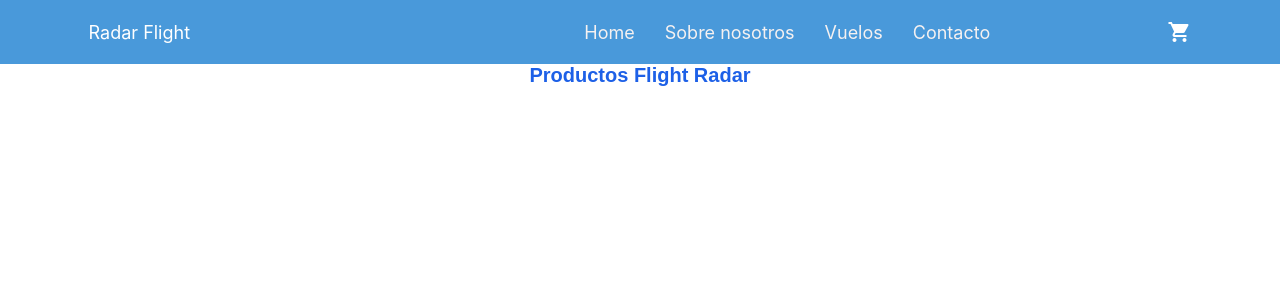
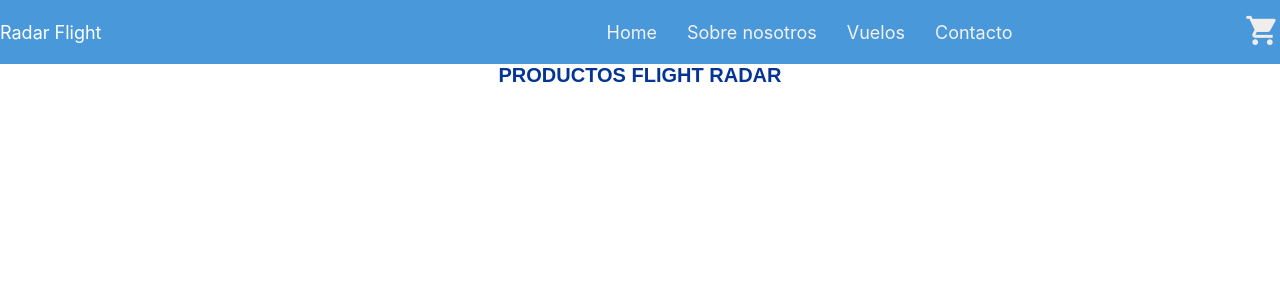
Before and after one commit to Diegosilcor/Diego-Silva-Cordoba-Coder-House-React-Js, a React (Create React App) app: page / in a window 1280 px wide. Shown: the top 300 px of the page. Built offline with nearby package versions, Linux system fonts and the light colour scheme.

Commit message:
Creacion de componentes CartWidget e ItemListContainer para desafio 3 react js

```diff
--- a/src/App.js
+++ b/src/App.js
@@ -10,8 +10,6 @@ function App() {
       <NavBar />
       <ItemListContainer />
     </div>
-
-
   );
 }
 
--- /dev/null
+++ b/src/Styles/CartWidget.css
@@ -0,0 +1,4 @@
+.material-icons {
+   font-size: 35px;
+   color: rgb(242, 237, 237);
+}
--- a/src/Styles/ItemListContainer.css
+++ b/src/Styles/ItemListContainer.css
@@ -1,6 +1,7 @@
 h3 {
+    text-transform: uppercase;
     font-family: Arial, Helvetica, sans-serif;
     font-size: 2.0rem;
-    color: rgb(29, 96, 231);
+    color: rgb(4, 52, 148);
     text-align: center;
 }
--- a/src/Styles/NavBar.css
+++ b/src/Styles/NavBar.css
@@ -19,9 +19,10 @@ a {
 }
 
 .nav {
+  margin-right:auto;
   display: flex;
   align-items: center;
-  justify-content: space-around;
+  justify-content: space-between;
   height: 8vh;
   background: rgb(73, 153, 218);
   color: white;
--- /dev/null
+++ b/src/components/CartWidget.js
@@ -0,0 +1,13 @@
+import React from "react";
+import "../Styles/CartWidget.css"
+
+const CartWidget = () => {
+  //la lógica va siempre antes del return
+  return (
+      <div className="cart-widget">
+        <span className="material-icons">shopping_cart</span>
+    </div>
+  );
+};
+
+export default CartWidget;
--- a/src/components/NavBar.js
+++ b/src/components/NavBar.js
@@ -1,5 +1,7 @@
 import React, { useState } from "react";
 import "../Styles/NavBar.css";
+import "../Styles/CartWidget.css"
+import CartWidget from "./CartWidget";
 
 function Navbar() {
   const [active, setActive] = useState("nav__menu");
@@ -47,7 +49,7 @@ function Navbar() {
         <div className="line2"></div>
         <div className="line3"></div>
       </div>
-    <span className="material-icons">shopping_cart</span>
+      <CartWidget />
     </nav>
 
   );
```
